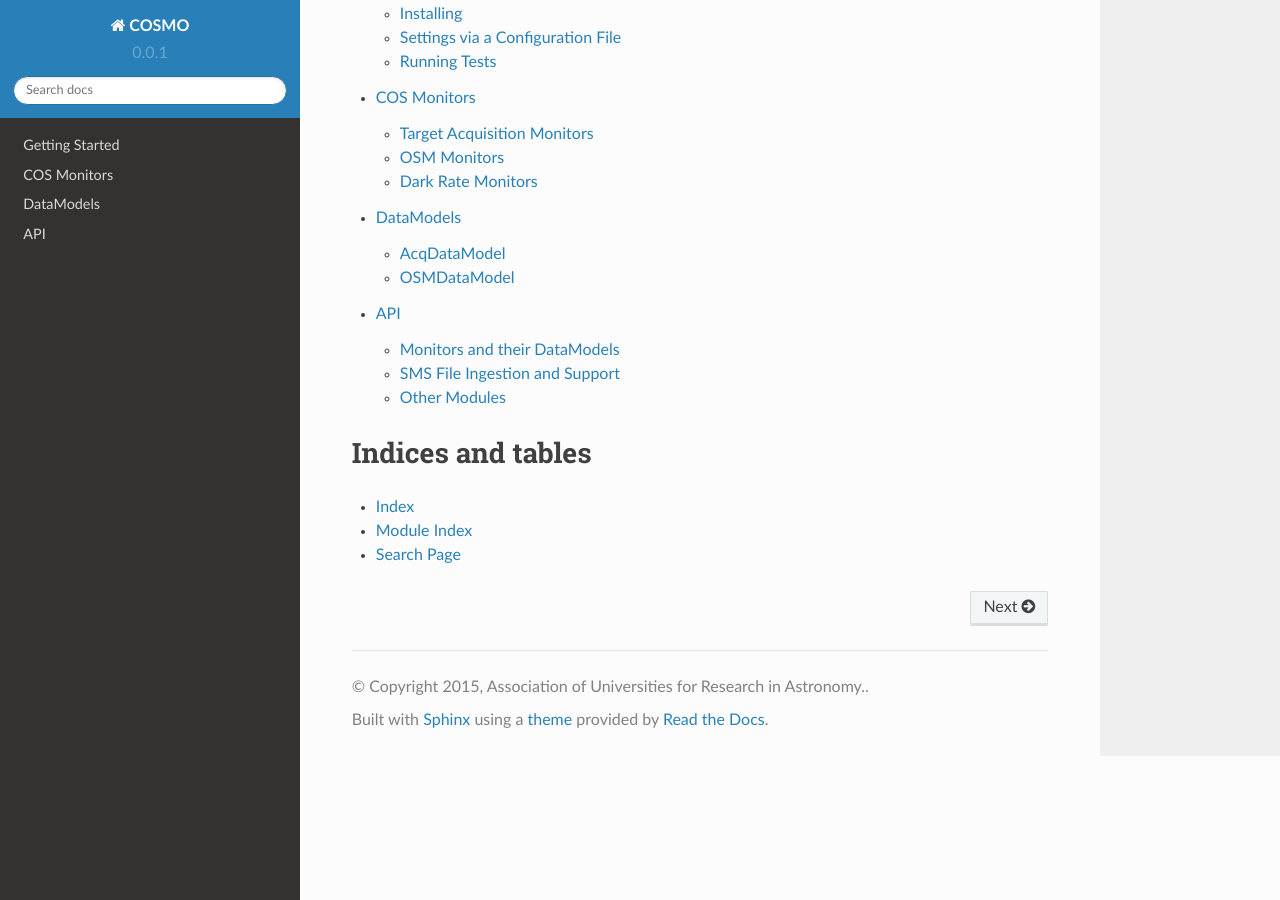
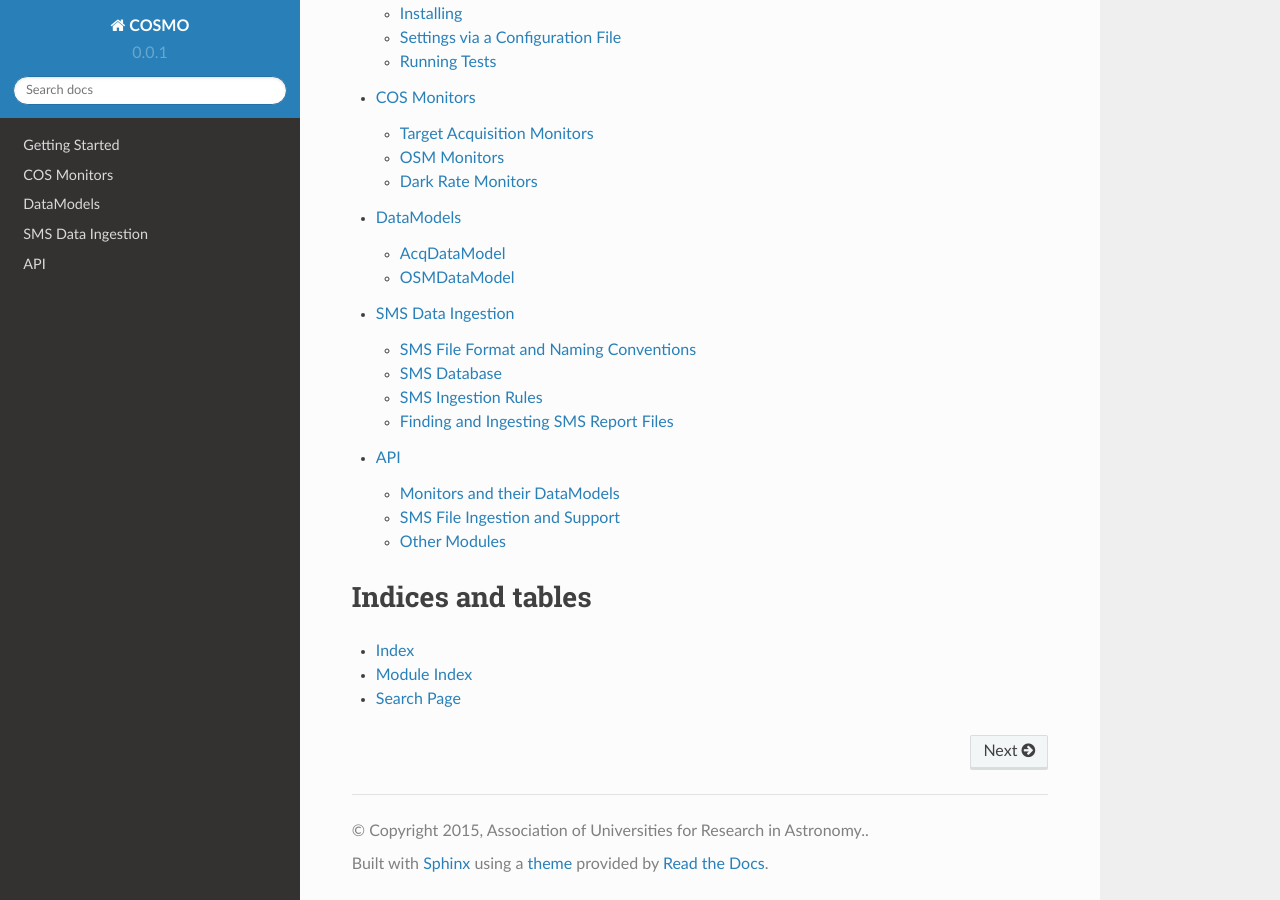
Before and after one commit to spacetelescope/cosmo, a Sphinx documentation site: the page built from docs/source/index.rst, in a window 1280 px wide and 900 px high, scrolled down 619 px. Built offline with Sphinx 7.4.7 and the Read the Docs theme 2.0.0, drawn with Linux system fonts in a browser that asks for light colours; some of the changed lines change nothing that is shown.

Commit message:
Add sms docs.

```diff
--- a/docs/source/index.rst
+++ b/docs/source/index.rst
@@ -26,6 +26,7 @@ COSMO
    getting_started
    monitors
    datamodels
+   sms
    api
 
 
--- a/docs/source/sms.rst
+++ b/docs/source/sms.rst
@@ -0,0 +1,115 @@
+SMS Data Ingestion
+==================
+Some of the monitors in COSMO rely on data that are found in Science Mission Schedule (SMS) reports.
+These reports are produced outside of the COS Branch and supplied via *txt* files.
+
+A variety of data on exposures is provided in these report files, and in some cases can actually be used to verify
+information in the regular data products themselves.
+
+SMS File Format and Naming Conventions
+--------------------------------------
+The Report files use a human readable table format, which requires special processing to read since it's not a "typical"
+table format (such as *csv*).
+
+The naming convention for these files are comprised of two different ID codes:
+ 1. A "SMS ID" which uniquely identifies a particular SMS report
+ 2. A "Version ID" which identifies the version of a particular SMS
+
+The SMS ID is based on the date that the report was created, and is the first six digits in the report filename.
+The Version ID is typically an incrementing group of two alpha-numeric characters (with some rare exceptions such as for
+when an SMS report is re-created, at which point an "r" will be added to the end of the normal Version ID) that occur
+after the SMS ID in the filename.
+For example, SMS 091403 version "b4" is a more recent version than "a1."
+
+SMS reports can have multiple versions available.
+Reports are generated at a particular cadence, and can contain "working" versions of an observation schedule that can
+change across versions.
+The "largest" version alpha-numerically corresponds to the most up-to-date version of the SMS.
+This is the version that should be used for comparisons with COS data products.
+
+SMS Database
+------------
+The SMS Database is comprised of two tables, ``SMSFileStats`` and ``SMSTable``.
+
+The SMSFileStats table records information about the report files themselves including the SMS ID, Version ID, date of
+ingestion and a "FILEID," which is the combination of the SMS ID and Version ID and is used as a reference in SMSTable.
+
+SMSTable contains the data of the SMS reports.
+Each record is identified uniquely based on an exposure key that is generated out of a handful of columns from the
+report itself that identifies an exposure (the ROOTNAME cannot be used as this may actually change across SMS versions).
+These records are linked to a particular SMS report in the SMSFileStats table.
+
+SMSFileStats and SMSTable are both ``peewee.Model`` objects that can be used to query SMS data from the database.
+
+For example:
+
+.. code-block:: python
+
+    import pandas as pd
+    from cosmo.sms import SMSFileStats, SMSTable
+
+    # select all sms records
+    query = SMSFileStats.select()  # Returns a query object
+
+     # Put the data in a pandas DataFrame
+    df = pd.DataFrame(list(query.dicts()))
+
+    # Show data records from a single SMS report using the SMSID
+    report = SMSFileStats.get(SMSFileStats.SMSID == '123456')
+
+    # Or
+    report = SMSFileStats.get('123456')  # The SMSID is the primary key for SMSFileStats, so this syntax also works
+
+    # Or
+    report = SMSFileStats['123456']
+
+    report.exposures  # returns a peewee.Query object
+
+    list(report.exposures.dicts())  # returns a list of dictionaries of the table data
+
+    # Query the SMS Data
+    all_data = SMSTable.select()
+
+    # Query and filter SMS Data
+    fuv_data = SMSTable.select().where(SMSTable.DETECTOR == 'FUV')
+
+SMS Ingestion Rules
+-------------------
+SMS reports are ingested into the local SMS database, ``sms.db`` using a set of rules to ensure that the correct
+information is stored.
+
+Ingestion rules are as follows:
+ - If multiple versions of the same SMS is available, the most recent version is used (largest alpha-numeric Version ID).
+ - If a new version of a SMS is found with a larger Version ID, that new report will supersede the current entry for
+   that particular SMS.
+ - If data (identified by the exposure key) from one SMS is also found in another SMS, the data will be ingested from
+   the SMS report with the larger SMS ID (and therefore more recent), and will replace any existing matching records.
+
+.. note::
+
+    These rules ensure that the data in SMSTable is accurate, but can also result in "stale" reports in SMSFileStats if
+    data occurs in a more recent SMS report.
+
+    It's also possible to have SMSTable records that don't actually correspond to any COS dataset.
+    This is due to the fact that the SMS reports reflect the observation schedule, which can change a number of times
+    right up to the planned observation date.
+    As this happens, ROOTNAMEs and other exposure information is updated accordingly, and since the ROOTNAME is based on
+    an incrementing naming system, exposures can be assigned several ROOTNAMEs until the "final" schedule is established.
+
+Finding and Ingesting SMS Report Files
+--------------------------------------
+Reading and ingesting the data of the SMS Report files is done by the ``SMSFile`` class.
+SMSFile reads and ingests data from the *txt* files using a series of regular expressions (due to the irregular, human-
+readable format) and creates a ``pandas.DataFrame`` to contain the data.
+
+SMSFile can also ingest the data into the SMS database with the ``ingest_smsfile`` method.
+
+.. note::
+
+    If the file already exists in the database, the file will *not* be ingested.
+    Additionally, the file will be ingested according to the rules described above, and will be ingested (or not)
+    accordingly.
+
+The ``SMSFinder`` class can be used for locating the most recent versions of any SMS report found in a given directory.
+SMSFinder also classifies the reports that it finds as "new" (not currently in the database) or "old" (currently in the
+database), and can ingest all "new" reports into the database.
```
